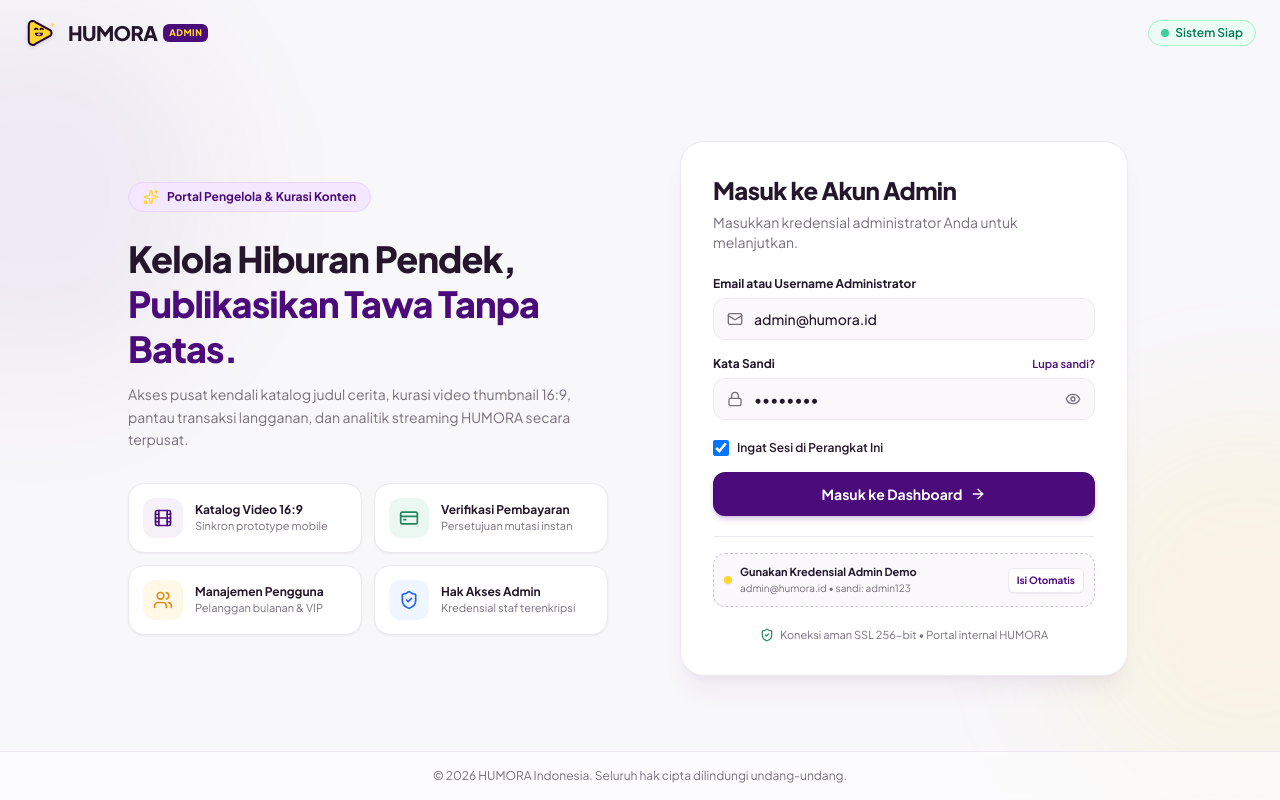
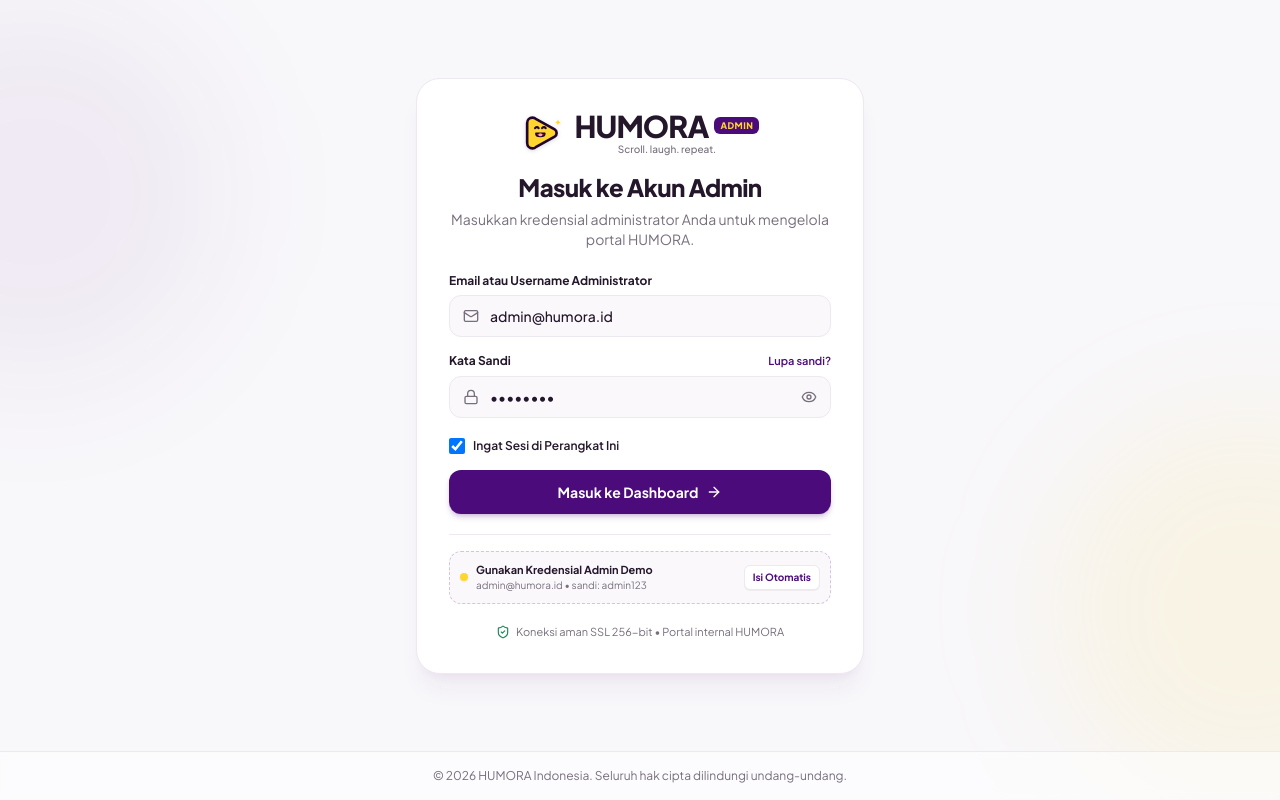
Before and after one commit to ardhikaxx/fe-web-humora, a Next.js app: page /login in a window 1280 px wide. Built offline with nearby package versions, Linux system fonts and the light colour scheme.

Commit message:
refactor(login): hapus topbar dan kolom hero bento, sederhanakan card login terpusat

```diff
--- a/app/login/page.tsx
+++ b/app/login/page.tsx
@@ -13,10 +13,6 @@ import {
   EyeOff,
   ArrowRight,
   ShieldCheck,
-  Sparkles,
-  Film,
-  Users,
-  CreditCard,
   CheckCircle2,
   AlertCircle,
   HelpCircle,
@@ -107,100 +103,21 @@ export default function LoginPage() {
 
   return (
     <div className="min-h-screen bg-[#F8F7FA] text-[#24172B] flex flex-col justify-between font-sans relative overflow-hidden">
-      {/* Background Decorative Blobs */}
+      {/* Background Subtle Decorative Blobs */}
       <div className="absolute top-0 -left-40 w-96 h-96 bg-[#4B0B7A]/5 rounded-full blur-3xl pointer-events-none" />
       <div className="absolute bottom-0 -right-40 w-96 h-96 bg-[#FFD52E]/10 rounded-full blur-3xl pointer-events-none" />
 
-      {/* Top Simple Brand Bar */}
-      <header className="w-full px-6 py-4 flex items-center justify-between max-w-7xl mx-auto z-10">
-        <Link href="/login" className="inline-flex items-center gap-2">
-          <HumoraLogo size="md" showAdminBadge={true} showTagline={false} />
-        </Link>
-        <div className="flex items-center gap-2">
-          <span className="inline-flex items-center gap-1.5 px-3 py-1 rounded-full text-xs font-semibold bg-emerald-50 text-emerald-700 border border-emerald-200">
-            <span className="w-2 h-2 rounded-full bg-emerald-500 animate-pulse" />
-            Sistem Siap
-          </span>
-        </div>
-      </header>
-
-      {/* Main Container */}
+      {/* Main Centered Login Content (Without Topbar and Without Left Feature Column) */}
       <main className="flex-1 flex items-center justify-center p-4 sm:p-6 lg:p-8 z-10">
-        <div className="w-full max-w-5xl grid grid-cols-1 lg:grid-cols-12 gap-8 items-center">
-          {/* Left Column: Visual Brand & Highlights */}
-          <div className="hidden lg:flex lg:col-span-6 flex-col justify-center space-y-6 pr-4">
-            <div className="inline-flex items-center gap-2 px-3.5 py-1.5 rounded-full bg-[#F3E8FF] border border-[#E9D5FF] text-[#4B0B7A] text-xs font-bold w-fit">
-              <Sparkles className="w-4 h-4 text-[#FFD52E]" />
-              <span>Portal Pengelola & Kurasi Konten</span>
-            </div>
-
-            <div>
-              <h1 className="text-3xl sm:text-4xl font-extrabold text-[#24172B] tracking-tight leading-tight">
-                Kelola Hiburan Pendek, <br />
-                <span className="text-[#4B0B7A]">Publikasikan Tawa Tanpa Batas.</span>
+        <div className="w-full max-w-md bg-white rounded-3xl p-6 sm:p-8 shadow-xl shadow-[#4B0B7A]/5 border border-[#EEE8F0] relative animate-in fade-in zoom-in-95 duration-200">
+          {/* Card Header with Centered Humora Logo */}
+          <div className="flex flex-col items-center text-center mb-6">
+            <HumoraLogo size="lg" showAdminBadge={true} showTagline={true} className="mb-4" />
+            <h1 className="text-xl sm:text-2xl font-black text-[#24172B] tracking-tight">
+              Masuk ke Akun Admin
             </h1>
-              <p className="mt-3 text-sm text-[#786F7D] leading-relaxed">
-                Akses pusat kendali katalog judul cerita, kurasi video thumbnail 16:9, pantau transaksi langganan, dan analitik streaming HUMORA secara terpusat.
-              </p>
-            </div>
-
-            {/* Feature Bento Mini-Pills */}
-            <div className="grid grid-cols-1 sm:grid-cols-2 gap-3 pt-2">
-              <div className="p-3.5 rounded-2xl bg-white border border-[#EEE8F0] shadow-xs flex items-center gap-3">
-                <div className="p-2.5 rounded-xl bg-[#F6F1F8] text-[#4B0B7A] shrink-0">
-                  <Film className="w-5 h-5" />
-                </div>
-                <div>
-                  <p className="text-xs font-bold text-[#24172B]">Katalog Video 16:9</p>
-                  <p className="text-[11px] text-[#786F7D]">Sinkron prototype mobile</p>
-                </div>
-              </div>
-
-              <div className="p-3.5 rounded-2xl bg-white border border-[#EEE8F0] shadow-xs flex items-center gap-3">
-                <div className="p-2.5 rounded-xl bg-[#EAF8F1] text-[#21865B] shrink-0">
-                  <CreditCard className="w-5 h-5" />
-                </div>
-                <div>
-                  <p className="text-xs font-bold text-[#24172B]">Verifikasi Pembayaran</p>
-                  <p className="text-[11px] text-[#786F7D]">Persetujuan mutasi instan</p>
-                </div>
-              </div>
-
-              <div className="p-3.5 rounded-2xl bg-white border border-[#EEE8F0] shadow-xs flex items-center gap-3">
-                <div className="p-2.5 rounded-xl bg-[#FFF8E6] text-[#E58A16] shrink-0">
-                  <Users className="w-5 h-5" />
-                </div>
-                <div>
-                  <p className="text-xs font-bold text-[#24172B]">Manajemen Pengguna</p>
-                  <p className="text-[11px] text-[#786F7D]">Pelanggan bulanan & VIP</p>
-                </div>
-              </div>
-
-              <div className="p-3.5 rounded-2xl bg-white border border-[#EEE8F0] shadow-xs flex items-center gap-3">
-                <div className="p-2.5 rounded-xl bg-[#EFF6FF] text-[#2563EB] shrink-0">
-                  <ShieldCheck className="w-5 h-5" />
-                </div>
-                <div>
-                  <p className="text-xs font-bold text-[#24172B]">Hak Akses Admin</p>
-                  <p className="text-[11px] text-[#786F7D]">Kredensial staf terenkripsi</p>
-                </div>
-              </div>
-            </div>
-          </div>
-
-          {/* Right Column: Login Card */}
-          <div className="w-full lg:col-span-6 flex justify-center">
-            <div className="w-full max-w-md bg-white rounded-3xl p-6 sm:p-8 shadow-xl shadow-[#4B0B7A]/5 border border-[#EEE8F0] relative">
-              {/* Card Header */}
-              <div className="text-left mb-6">
-                <div className="inline-block lg:hidden mb-4">
-                  <HumoraLogo size="md" showAdminBadge={true} />
-                </div>
-                <h2 className="text-xl sm:text-2xl font-black text-[#24172B] tracking-tight">
-                  Masuk ke Akun Admin
-                </h2>
             <p className="mt-1.5 text-xs sm:text-sm text-[#786F7D]">
-                  Masukkan kredensial administrator Anda untuk melanjutkan.
+              Masukkan kredensial administrator Anda untuk mengelola portal HUMORA.
             </p>
           </div>
 
@@ -209,7 +126,7 @@ export default function LoginPage() {
             <div className="mb-5 p-3 rounded-2xl bg-[#F6F1F8] border border-[#E9D5FF] flex items-center justify-between gap-3 text-xs">
               <div className="flex items-center gap-2">
                 <CheckCircle2 className="w-4 h-4 text-[#4B0B7A] shrink-0" />
-                    <span className="text-[#24172B] font-medium">Sesi admin sebelumnya masih tersimpan.</span>
+                <span className="text-[#24172B] font-medium">Sesi admin tersimpan.</span>
               </div>
               <Link
                 href="/admin"
@@ -352,11 +269,9 @@ export default function LoginPage() {
             <span>Koneksi aman SSL 256-bit • Portal internal HUMORA</span>
           </div>
         </div>
-          </div>
-        </div>
       </main>
 
-      {/* Footer */}
+      {/* Simple Clean Footer */}
       <footer className="w-full py-4 px-6 text-center text-xs text-[#786F7D] border-t border-[#EEE8F0] bg-white/50 backdrop-blur-xs z-10">
         <p>© 2026 HUMORA Indonesia. Seluruh hak cipta dilindungi undang-undang.</p>
       </footer>
```
Lines whose indentation alone changed are shown as unchanged.
